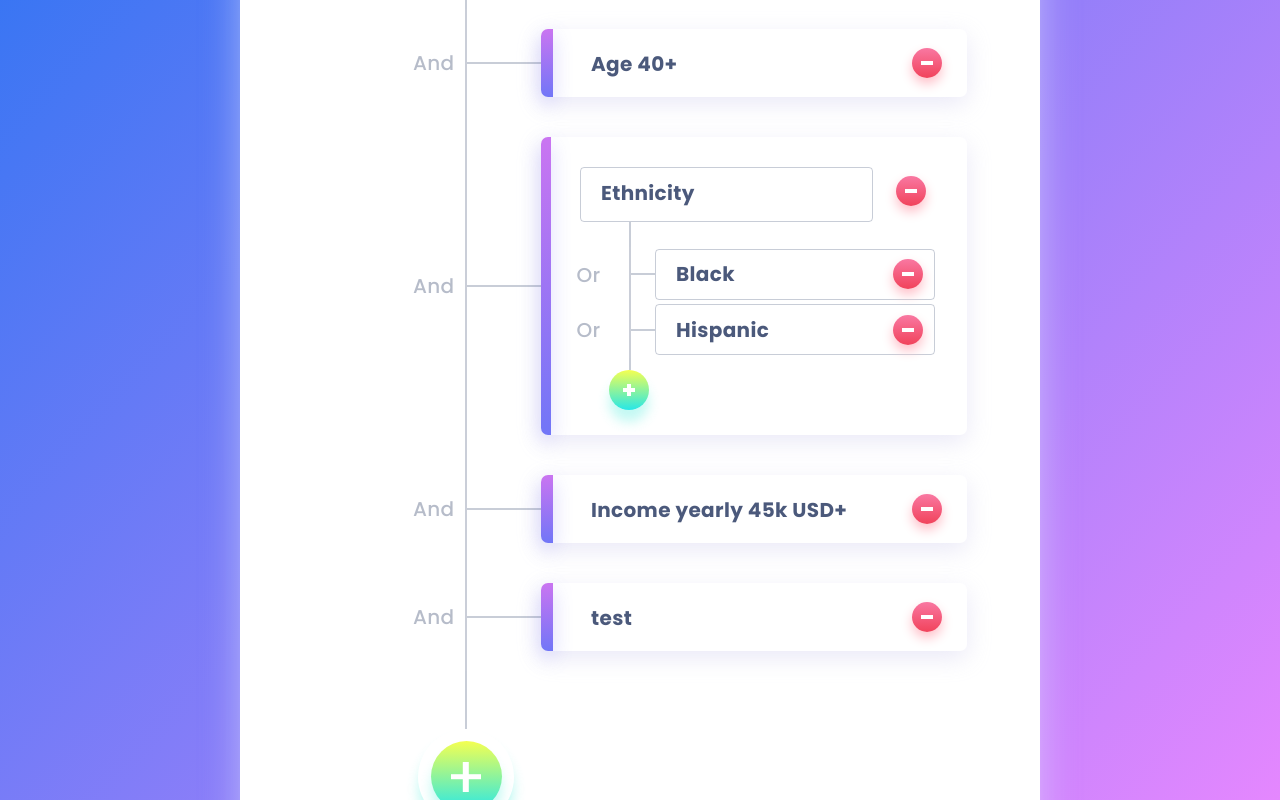
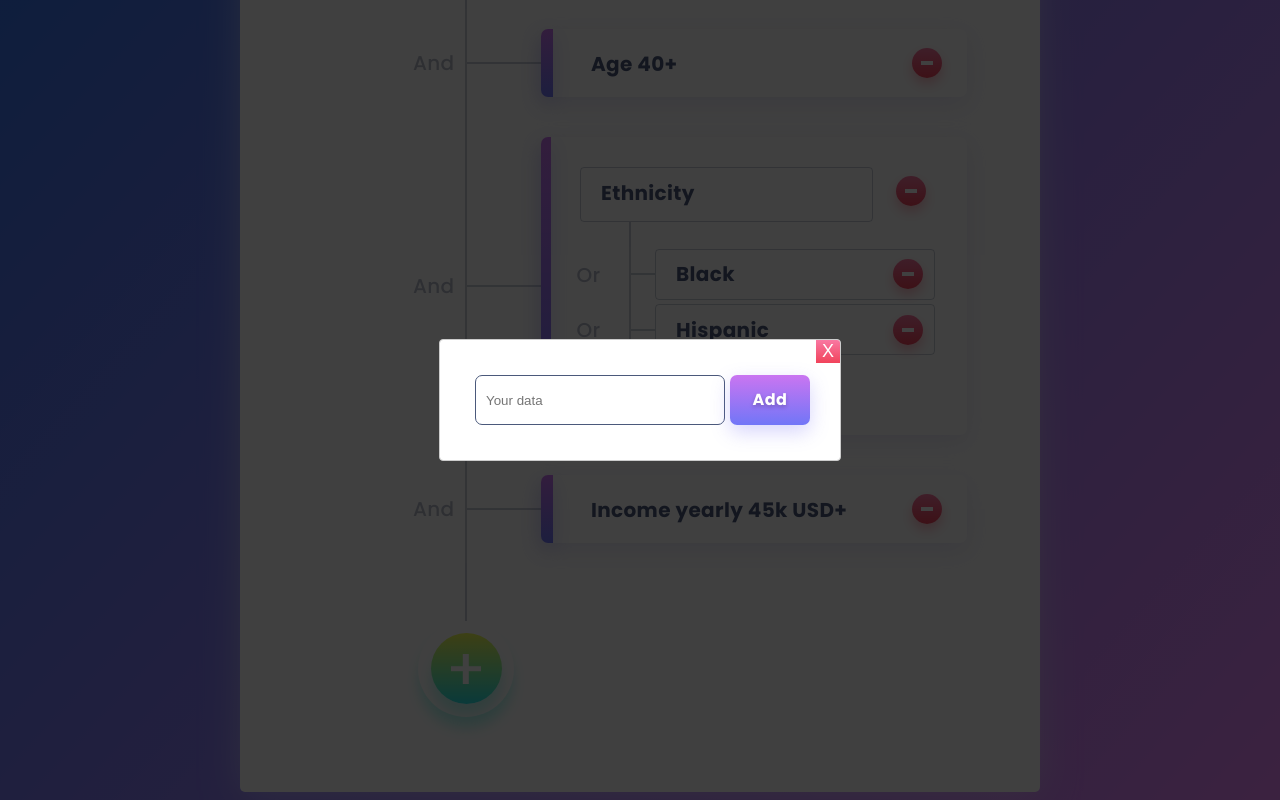
Before and after one commit to Desulfo/Hype, a React (Create React App) app: page / in a window 1280 px wide. Both pictures are taken after a click on the button 466 px from the left and 872 px from the top of the page. Shown: the part 204-1004 px from the top of the page. Built offline with nearby package versions, Linux system fonts and the light colour scheme.

Commit message:
MainAddButton is adding data

```diff
--- a/src/App.js
+++ b/src/App.js
@@ -19,6 +19,10 @@ function App() {
   function closeModal() {
     setIsOpen(false);
   }
+  const addAction = (text) => {
+    const newData = [...data, text];
+    setData(newData);
+  };
   const addData = (newTitle) => {
     const newData = [...data, 'test'];
     console.log({ new: newData });
@@ -38,7 +42,11 @@ function App() {
         }
       })}
       <MainAddButton openModal={openModal} clickHandle={addData} />
-      <StyledModal closeModal={closeModal} modalIsOpen={modalIsOpen} />
+      <StyledModal
+        closeModal={closeModal}
+        modalIsOpen={modalIsOpen}
+        addAction={addAction}
+      />
     </main>
   );
 }
--- a/src/atoms/MainAddButton.js
+++ b/src/atoms/MainAddButton.js
@@ -5,7 +5,7 @@ import './MainAddButton.css';
 function MainAddButton({ openModal, clickHandle }) {
   return (
     <section className="addSection">
-      <button onClick={clickHandle} className="backgroundButton">
+      <button onClick={openModal} className="backgroundButton">
         <main className="addButton mainAdd">
           <div className="line"></div>
           <div className="line vertical"></div>
--- a/src/molecules/StyledModal.js
+++ b/src/molecules/StyledModal.js
@@ -1,4 +1,4 @@
-import React from 'react';
+import React, { useState } from 'react';
 import Modal from 'react-modal';
 
 import './StyledModal.css';
@@ -20,7 +20,17 @@ const customStyles = {
 
 Modal.setAppElement('#root');
 
-function StyledModal({ closeModal, modalIsOpen }) {
+function StyledModal({ closeModal, modalIsOpen, addAction }) {
+  const [inputValue, setInputValue] = useState('');
+  const handleInputChange = (e) => {
+    setInputValue(e.target.value);
+  };
+  const handleAddButton = (e) => {
+    e.preventDefault();
+    addAction(inputValue);
+    setInputValue('');
+    closeModal();
+  };
   return (
     <Modal
       isOpen={modalIsOpen}
@@ -31,8 +41,17 @@ function StyledModal({ closeModal, modalIsOpen }) {
         X
       </button>
       <form>
-        <input type="text" placeholder="Your data" />
-        <button className="submitButton" type="submit">
+        <input
+          onChange={handleInputChange}
+          value={inputValue}
+          type="text"
+          placeholder="Your data"
+        />
+        <button
+          onClick={handleAddButton}
+          className="submitButton"
+          type="submit"
+        >
           Add
         </button>
       </form>
```
Also changed, not shown: 1 other file (tests, documents, lock files or other folders).
